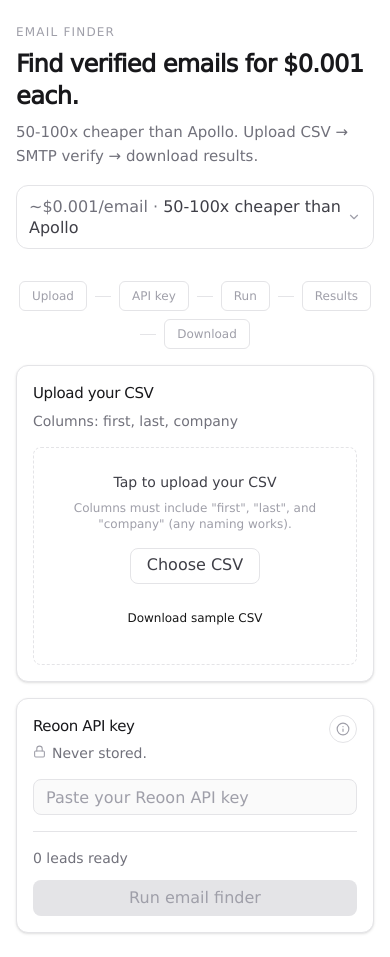
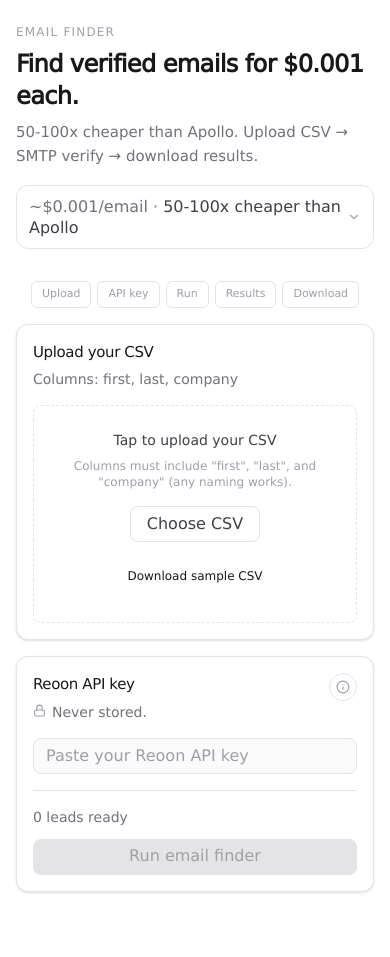
Before and after one commit to Lara-Craft-AI/email-finder-web, a Next.js app: page / in a window 390 px wide. After the commit the page ends 916 px from the top, so only its background shows below. Built offline with nearby package versions, Linux system fonts and the light colour scheme.

Commit message:
fix: collapse comparison table on mobile so form is visible above fold

```diff
--- a/app/page.tsx
+++ b/app/page.tsx
@@ -284,12 +284,12 @@
           </div>
         </section>
 
-        <div className="flex flex-wrap items-center justify-center gap-2">
+        <div className="flex flex-wrap items-center justify-center gap-1.5 sm:gap-2">
           {steps.map((step, i) => (
-            <div key={step.label} className="flex items-center gap-2">
-              {i > 0 && <div className="h-px w-4 bg-zinc-200" />}
+            <div key={step.label} className="flex items-center gap-1.5 sm:gap-2">
+              {i > 0 && <div className="hidden h-px w-4 bg-zinc-200 sm:block" />}
               <div
-                className={`whitespace-nowrap rounded-md px-3 py-1.5 text-xs font-medium transition-colors ${
+                className={`whitespace-nowrap rounded-md px-2.5 py-1 text-[11px] font-medium transition-colors sm:px-3 sm:py-1.5 sm:text-xs ${
                   step.done
                     ? "bg-zinc-900 text-white"
                     : "border border-zinc-200 text-zinc-400"
```
